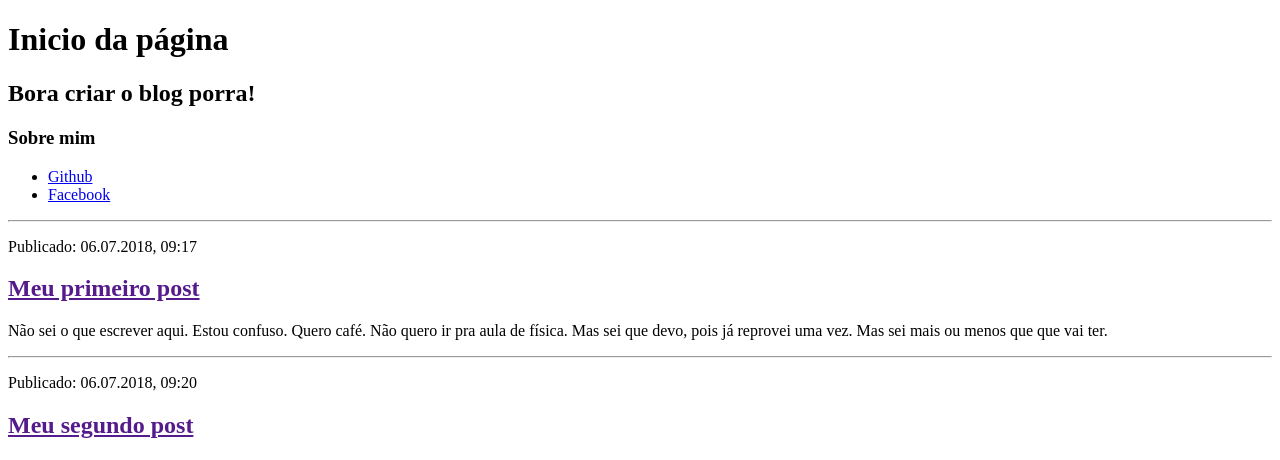
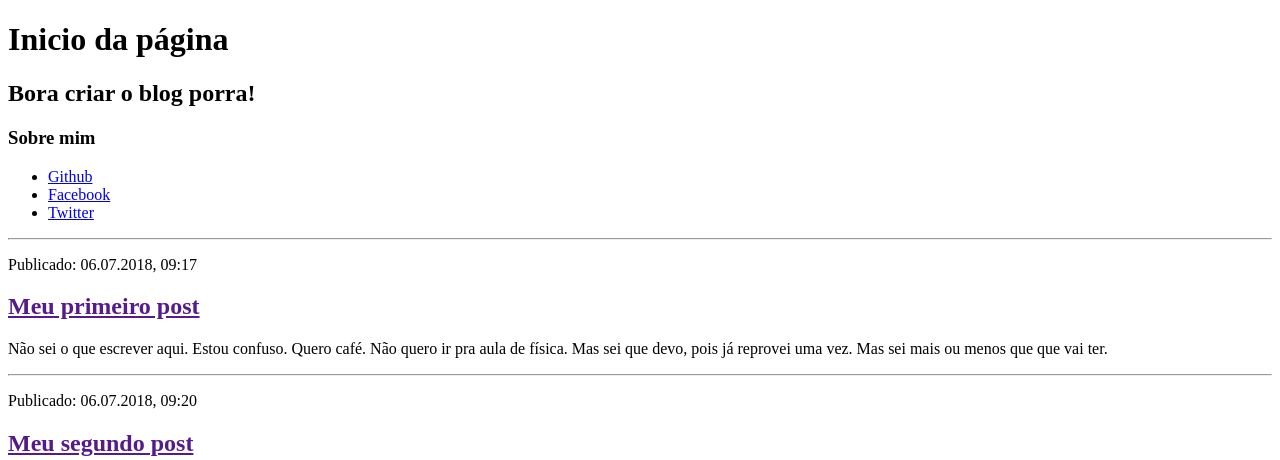
Before and after one commit to ramondsf92/my-first-blog, a Django app: page / in a window 1280 px wide. Shown: the top 460 px of the page. Run offline with Django 3.2, Linux system fonts and the light colour scheme.

Commit message:
Adicionado Twitter na pagina inicial

```diff
--- a/blog/templates/blog/post_list.html
+++ b/blog/templates/blog/post_list.html
@@ -13,6 +13,7 @@
             <ul>
                 <li><a href="https://github.com/ramondsf92">Github</a></li>
                 <li><a href="https://www.facebook.com/ramontera">Facebook</a></li>
+                <li><a href="https://twitter.com/ramonarca92">Twitter</a></li>
             </ul>
         </div>
         <hr>
```
